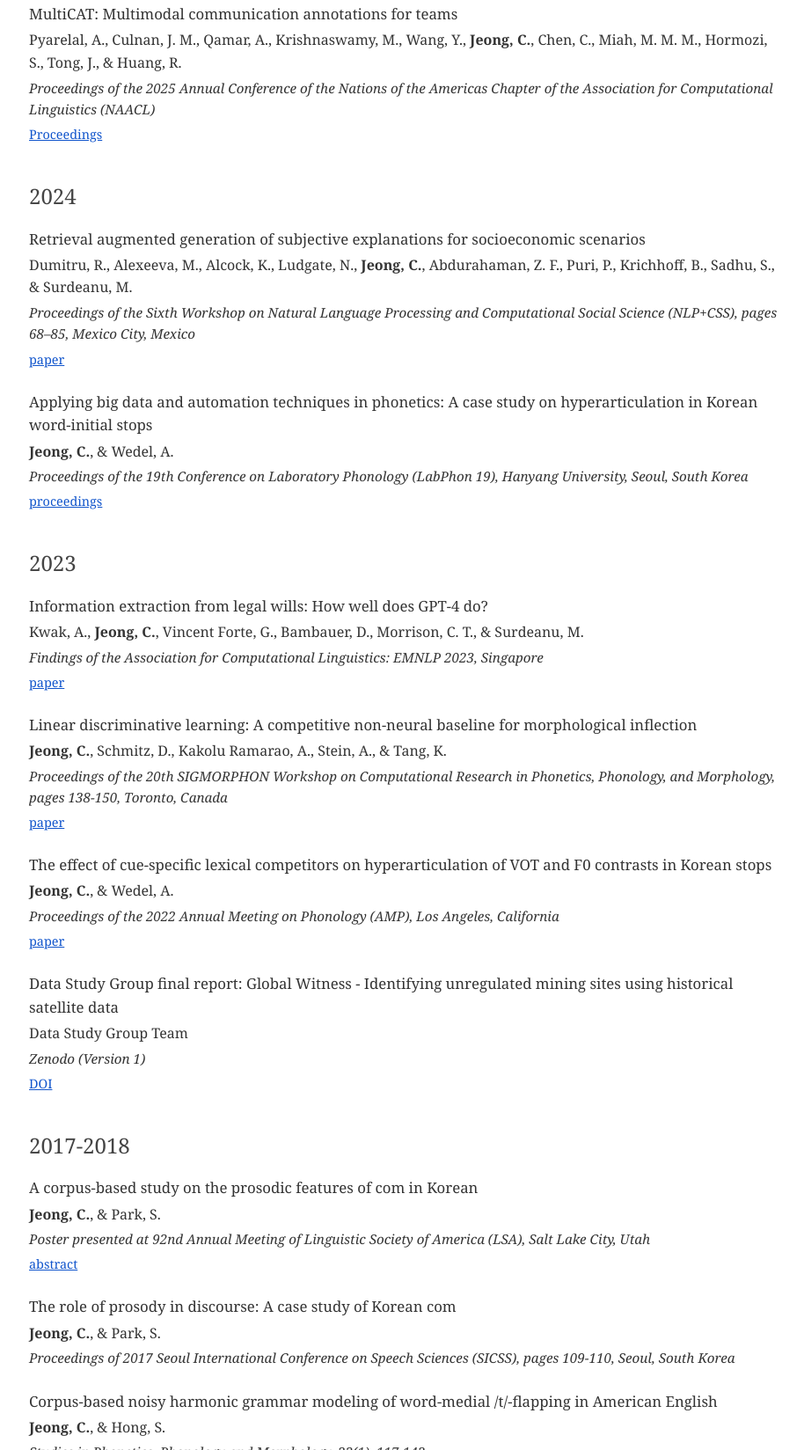
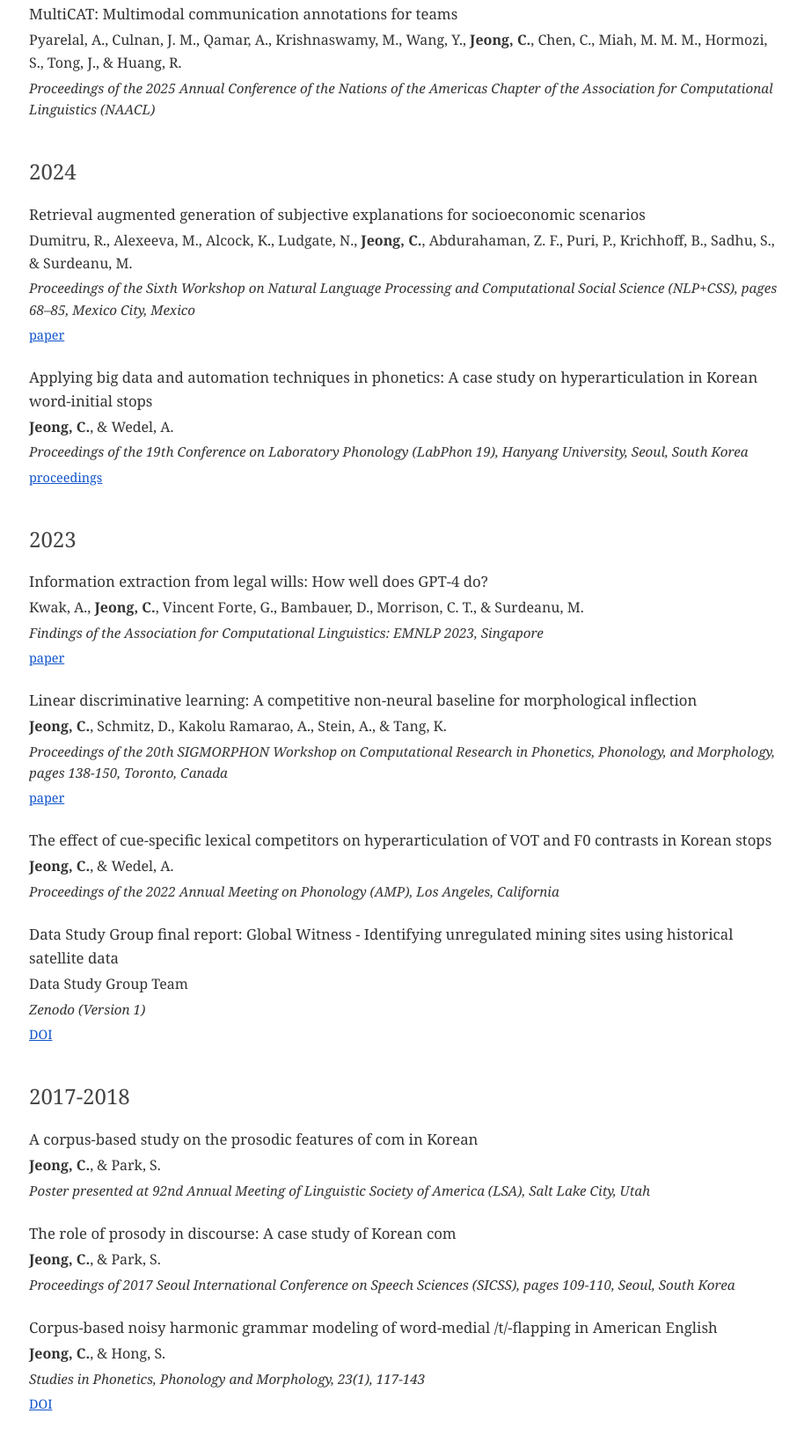
Before and after one commit to philhelenina/philhelenina.github.io, a plain HTML site: page publications.html in a window 1280 px wide. Shown: the part 175-1823 px from the top of the page at 88% size, without its empty margins (177-1091 px from the left). Drawn offline with Linux system fonts and the light colour scheme.

Commit message:
Remove broken publication links and update formatting

```diff
--- a/publications.html
+++ b/publications.html
@@ -22,9 +22,6 @@
         </div>
         <div class="pub-venue">
             Proceedings of the 2025 Annual Conference of the Nations of the Americas Chapter of the Association for Computational Linguistics (NAACL)
-        </div>
-        <div class="pub-links">
-            <a href="https://aclanthology.org/2025.naacl-main/">Proceedings</a>
         </div>
     </div>
 
@@ -104,9 +101,6 @@
         <div class="pub-venue">
             Proceedings of the 2022 Annual Meeting on Phonology (AMP), Los Angeles, California
         </div>
-        <div class="pub-links">
-            <a href="https://journals.linguisticsociety.org/proceedings/index.php/amphonology/article/view/5405">paper</a>
-        </div>
     </div>
 
     <div class="publication">
@@ -136,9 +130,6 @@
         </div>
         <div class="pub-venue">
             Poster presented at 92nd Annual Meeting of Linguistic Society of America (LSA), Salt Lake City, Utah
-        </div>
-        <div class="pub-links">
-            <a href="https://www.linguisticsociety.org/abstract/corpus-based-study-prosodic-features-com-korean">abstract</a>
         </div>
     </div>
 
```
Also changed, not shown: index.html (+1 -1 lines).
